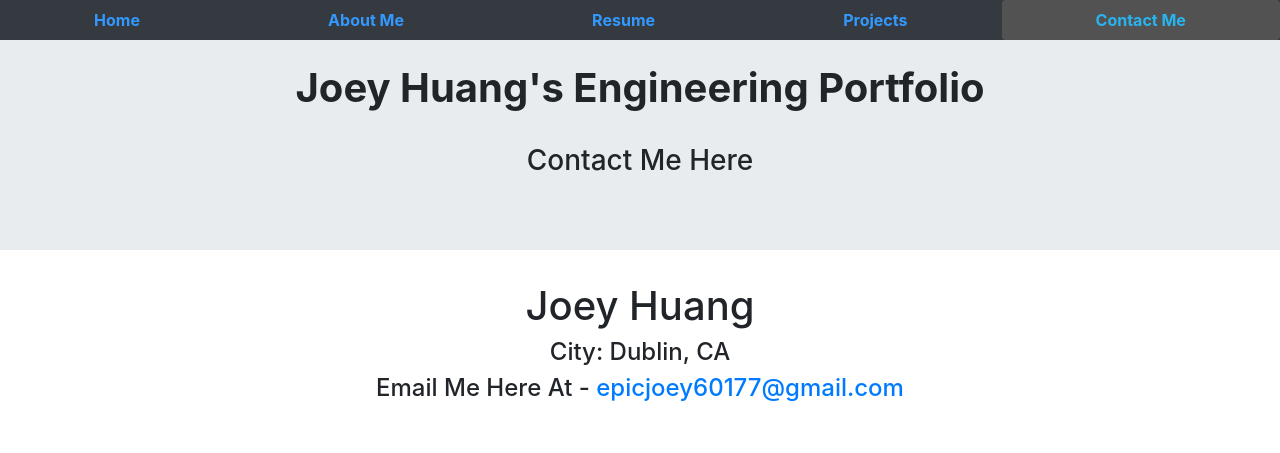
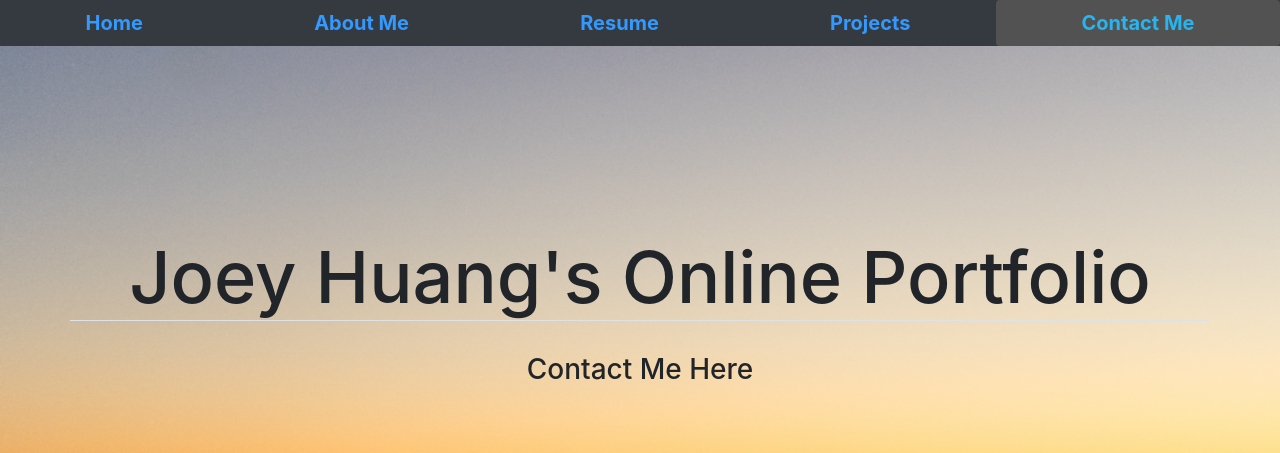
Before and after one commit to roboticfire/portfolio, a plain HTML site: page Huang_ContactMe.html in a window 1280 px wide. Shown: the top 453 px of the page. Drawn offline with Linux system fonts and the light colour scheme.

Commit message:
Final Graded Version

```diff
--- a/Huang_ContactMe.html
+++ b/Huang_ContactMe.html
@@ -2,13 +2,13 @@
 <html>
     <head>
           <meta charset ="utf-8">
-          <title> Joey Huang's Engineering Portfolio</title>
+          <title> Joey Huang's Online Portfolio</title>
           <link style="text/css" rel="stylesheet" href="bootstrap-4.1.3-dist/css/bootstrap.css">
           <link style="text/css" rel="stylesheet" href="style.css">
           <link rel="shortcut icon" href="Images/profilepicture.jpg">
      </head>
 
-    <body>
+    <body class="contactme">
 
      <!--Navigation Bar-->
 
@@ -24,18 +24,19 @@
 
      <!--Header Jumbotron-->
 
-          <div class="jumbotron">
-               <div class="row justify-content-center">
-                    <h1><strong>Joey Huang's Engineering Portfolio</strong></h1>
+
+          <section class="jumbo-secondary">
+                    <div class="container">
+                         <h1 class="row justify-content-center border-bottom text-center" style="font-size:4.5rem;">Joey Huang's Online Portfolio</h1>
                     </div>
                          <br>
                     <div>
                          <h3 class="row justify-content-center">Contact Me Here</h3>
                     </div>
-          </div>
+          </section>
 
      <!--Content-->
-
+          <div class="background-scroll-image">
                <div class="container text-center">
                     <h1>Joey Huang</h1>
                     <h4>City: Dublin, CA</h4>
--- a/style.css
+++ b/style.css
@@ -1,4 +1,3 @@
-
 /*Home Body Image*/
 .main-page {
      background-image: url("Images/background.jpg");
@@ -26,6 +25,7 @@
 /*Color of Nav Bar text*/
 .nav-item {
      color: #3399ff;
+     font-size: 125%;
 }
 
 /*Used to create a white background so Header Jumbotron, which is fixed, can't be seen*/
@@ -58,8 +58,9 @@
 
 /*ID for a transparent jumbotron*/
 #transparentjumbo {
-     background-color: inherit;
+     background-color: white;
 }
+
 
 /*Color Change when Image is hover overed*/
 .footerimg:hover {
@@ -71,3 +72,12 @@
      border-radius: 10%;
      overflow:hidden;
 }
+
+/*Image used for Contact Me Jumbotron*/
+.contactme {
+     background-image:url('Images/clouds.jpg');
+     background-size: cover;
+     background-attachment: fixed;
+     background-position: center;
+     z-index: -1
+}
```
Also changed, not shown: Huang_AboutMe.html (+1 -1 lines), Huang_Projects.html (+4 -4 lines), Huang_Resume.html (+6 -4 lines), index.html (+1 -1 lines), Images/cave.jpg (added), Images/clouds.jpg (added), Images/mountainsunset.jpg (added). Lines whose indentation alone changed are shown as unchanged.
